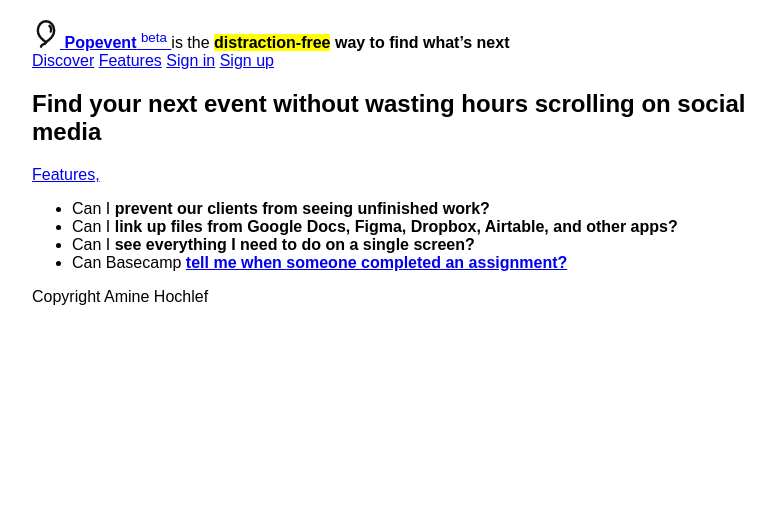
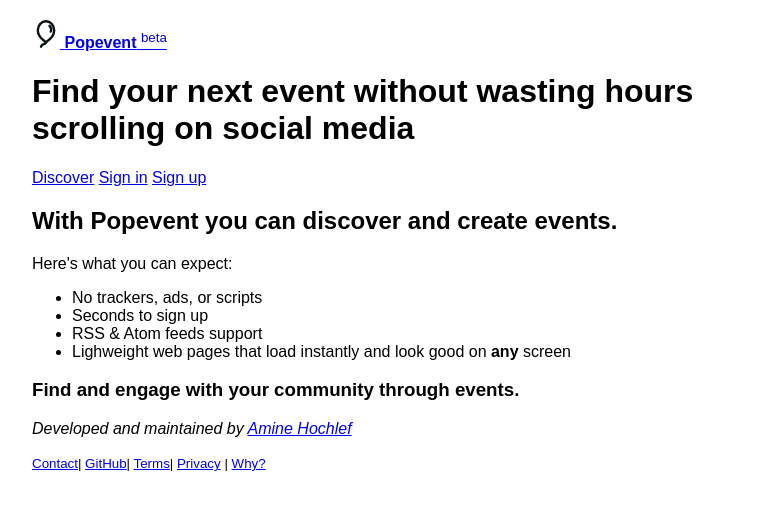
Before and after one commit to hoochlef/popevent, a Django app: page / in a window 1280 px wide. Shown: the top 510 px of the page, without its empty margins (228-1003 px from the left). Run offline with Django 5.2, Linux system fonts and the light colour scheme; some web fonts are replaced.

Commit message:
Simplify html structure and include further elements
- Re-structured the pages to be more simple & maintainable

```diff
--- a/events/templates/events/base.html
+++ b/events/templates/events/base.html
@@ -16,31 +16,32 @@
         </title>
     </head>
     <body>
-        <nav>
-            <div class="nav-left">
-                <a href="{% url 'index' %}" class="nav-brand">
+        <header>
+            <a href="{% url 'index' %}">
                 <img src="{% static 'events/images/popevent-icon.svg' %}"
                      width="28"
                      height="28"
-                         alt="Logo" />
+                     alt="Popevent Logo" />
                 <strong>Popevent</strong>
                 <sup>beta</sup>
             </a>
-                <span class="nav-tagline">is the <strong><mark>distraction-free</mark> way to find what’s next</strong></span>
-            </div>
-            <div class="nav-right">
-                <a href="{% url 'discover' %}">Discover</a>
-                <a href="{% url 'index' %}#features">Features</a>
-                <a href="#" class="btn-signin">Sign in</a>
-                <a href="#" class="btn-signup">Sign up</a>
-            </div>
-        </nav>
+        </header>
         <main>
             {% block content %}
             {% endblock content %}
         </main>
-        <footer class="page-wrapper">
-            Copyright Amine Hochlef
+        <footer>
+            <p>
+                <i>Developed and maintained by <a href="https://hochlef.pages.dev/" target="_blank">Amine Hochlef</a></i>
+            </p>
+            <small>
+                <a href="mailto:based.fantasy433@passinbox.com">Contact</a>|
+                <a href="https://github.com/hoochlef/popevent" target="_blank">GitHub</a>|
+                <a href="https://termly.io/resources/templates/terms-and-conditions-template/"
+                   target="_blank">Terms</a>|
+                <a href="https://en.wikipedia.org/wiki/Privacy" target="_blank">Privacy</a> |
+                <a href="#" target="_blank">Why?</a>
+            </small>
         </footer>
     </body>
 </html>
--- a/events/templates/events/index.html
+++ b/events/templates/events/index.html
@@ -6,26 +6,22 @@
     Events creation and discovery
 {% endblock title %}
 {% block content %}
-    <section class="hero-section">
-        <h1>Find your next event without wasting hours scrolling on social media</h1>
-    </section>
-    <section id="features" class="features-section">
-        <a href="{% url 'index' %}#features" class="section-title">Features,</a>
-        <div>
-            <ul>
-                <li>
-                    Can I <strong>prevent our clients from seeing unfinished work?</strong>
-                </li>
-                <li>
-                    Can I <strong>link up files from Google Docs, Figma, Dropbox, Airtable, and other apps?</strong>
-                </li>
-                <li>
-                    Can I <strong>see everything I need to do on a single screen?</strong>
-                </li>
-                <li>
-                    Can Basecamp <a href="#"><strong>tell me when someone completed an assignment?</strong></a>
-                </li>
-            </ul>
-        </div>
-    </section>
+    <h1>Find your next event without wasting hours scrolling on social media</h1>
+    <!-- navigation -->
+    <nav>
+        <a href="{% url 'discover' %}">Discover</a>
+        <a href="{% url 'signin' %}">Sign in</a>
+        <a href="{% url 'signup' %}">Sign up</a>
+    </nav>
+    <h2>With Popevent you can discover and create events.</h2>
+    <p>Here's what you can expect:</p>
+    <ul>
+        <li>No trackers, ads, or scripts</li>
+        <li>Seconds to sign up</li>
+        <li>RSS & Atom feeds support</li>
+        <li>
+            Lighweight web pages that load instantly and look good on <b>any</b> screen
+        </li>
+    </ul>
+    <h3>Find and engage with your community through events.</h3>
 {% endblock content %}
```
Also changed, not shown: events/templates/events/discover.html (+6 -5 lines). Lines whose indentation alone changed are shown as unchanged.
